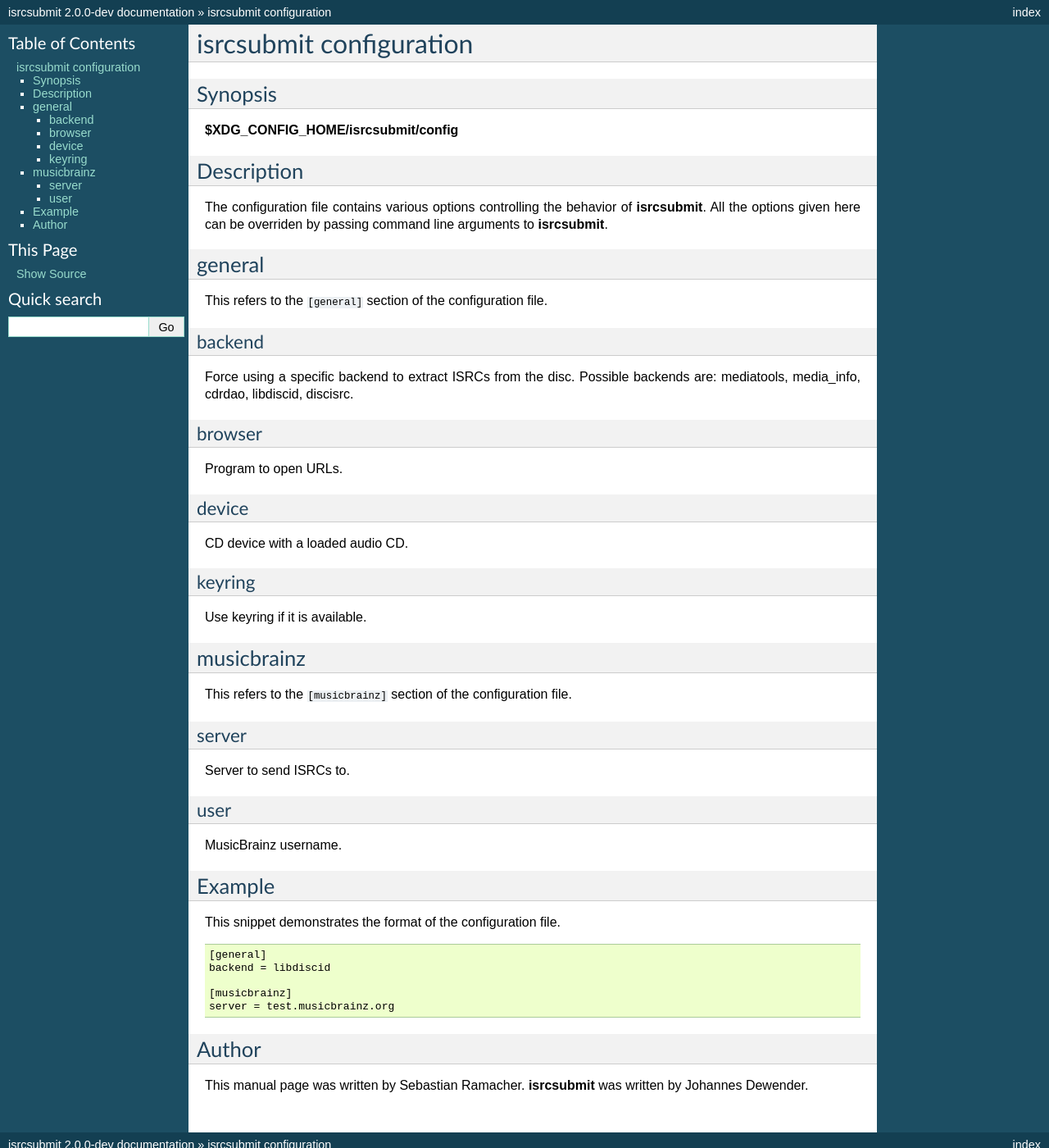
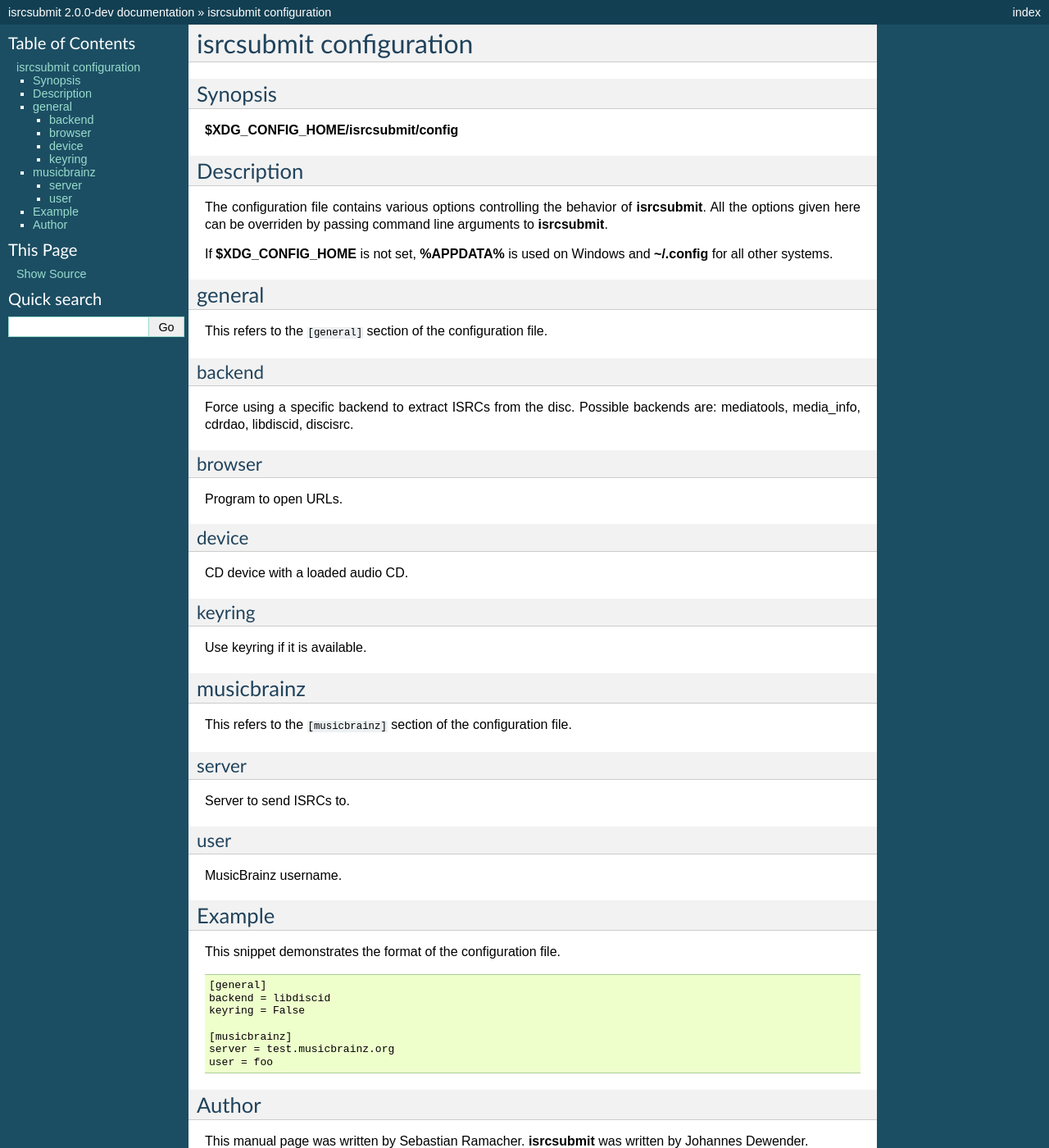
Before and after one commit to JonnyJD/musicbrainz-isrcsubmit, a Sphinx documentation site: the page built from doc/isrcsubmit-config.5.rst, in a window 1280 px wide and 1400 px high. Shown: the whole window at 82% size. Built offline with Sphinx 7.4.7, drawn with Linux system fonts in a browser that asks for light colours.

Commit message:
more detail in config man page
Show usage for boolean.
The user setting will probably be used by many users.

```diff
--- a/doc/isrcsubmit-config.5.rst
+++ b/doc/isrcsubmit-config.5.rst
@@ -14,6 +14,9 @@
 The configuration file contains various options controlling the behavior of
 :program:`isrcsubmit`. All the options given here can be overriden by passing
 command line arguments to :program:`isrcsubmit`.
+
+If **$XDG_CONFIG_HOME** is not set, **%APPDATA%** is used on Windows
+and **~/.config** for all other systems.
 
 general
 -------
@@ -60,9 +63,11 @@
 
     [general]
     backend = libdiscid
+    keyring = False
 
     [musicbrainz]
     server = test.musicbrainz.org
+    user = foo
 
 Author
 ------
```
